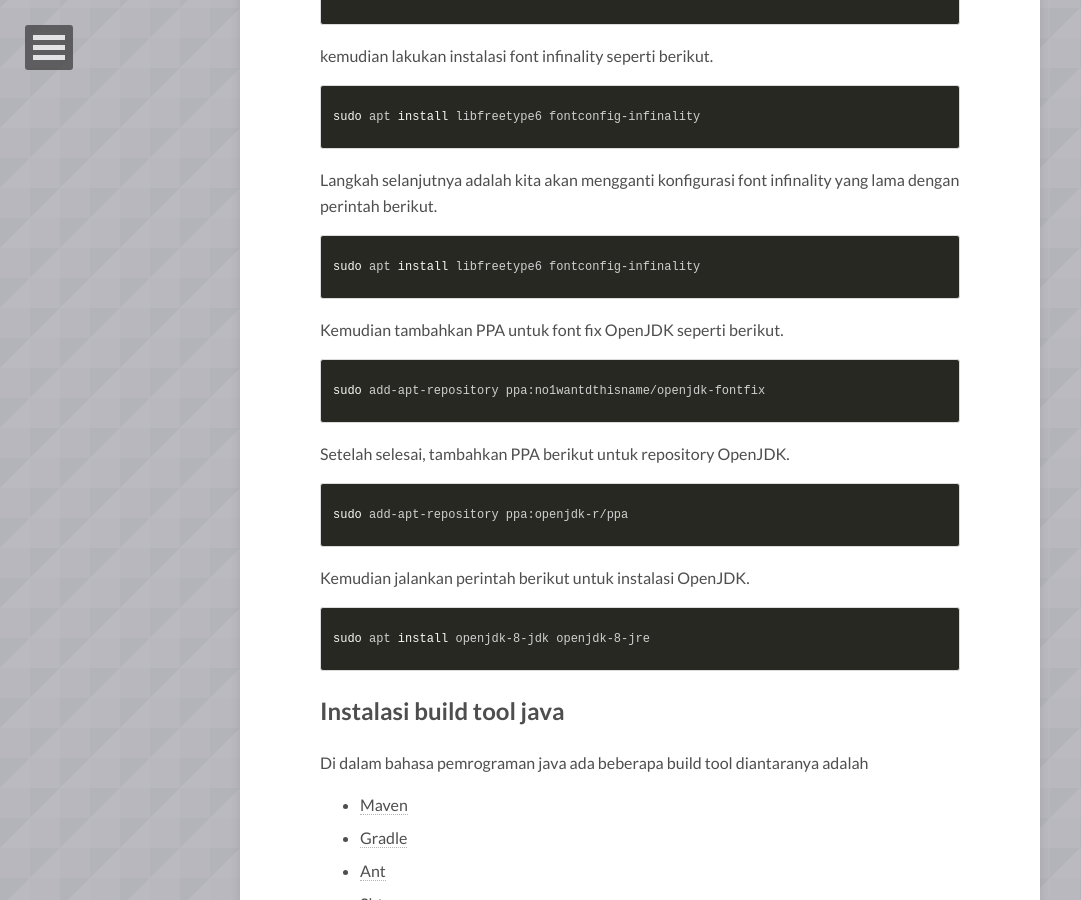
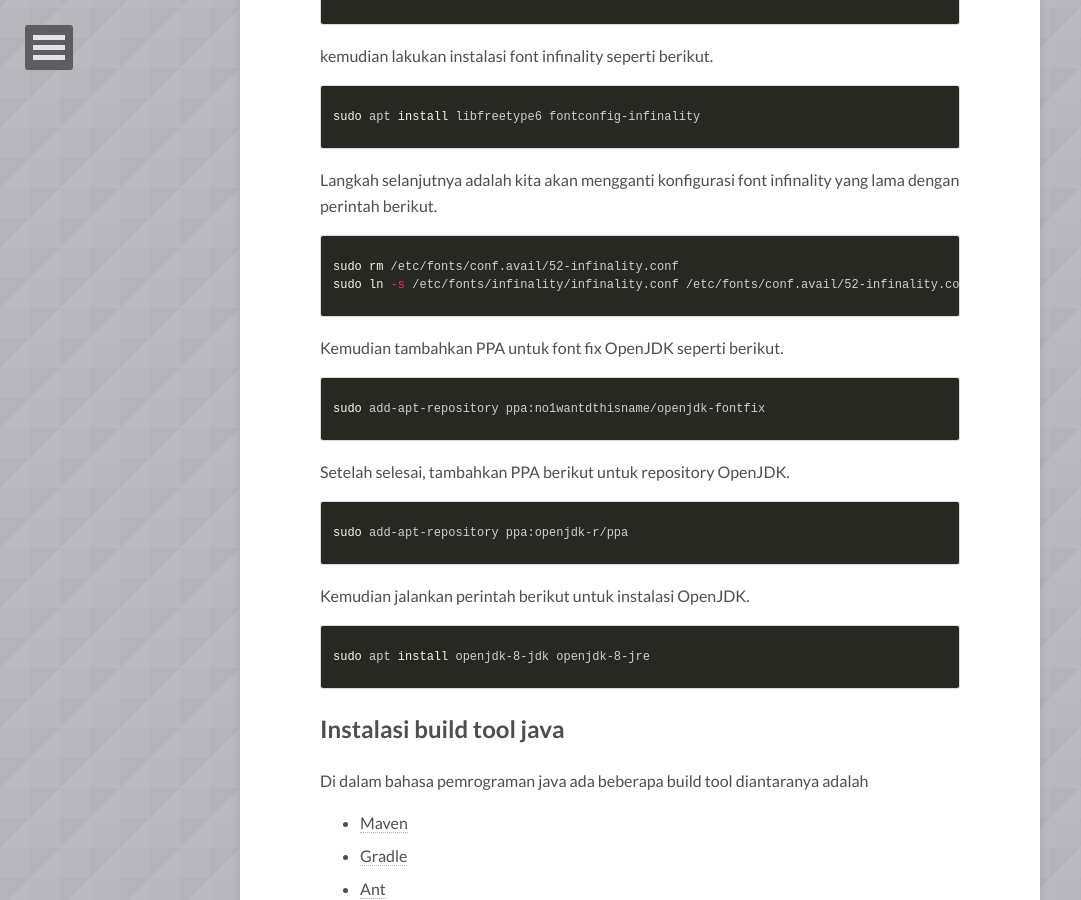
Before and after one commit to tanihub/RizkiMufrizal.github.io, a Jekyll site: the page built from _posts/2015-07-22-instalasi-perlengkapan-coding-java.markdown, in a window 1280 px wide and 900 px high, scrolled down 1012 px. Shown: the whole window, without its empty margins (0-1081 px from the left). Built offline with Jekyll 4.4.1, drawn with Linux system fonts in a browser that asks for light colours; nearby versions of some CDN libraries; comment, search, counter and statistics services are not loaded.

Commit message:
update artikel java

```diff
--- a/_posts/2015-07-22-instalasi-perlengkapan-coding-java.markdown
+++ b/_posts/2015-07-22-instalasi-perlengkapan-coding-java.markdown
@@ -43,7 +43,8 @@ sudo apt install libfreetype6 fontconfig-infinality
 Langkah selanjutnya adalah kita akan mengganti konfigurasi font infinality yang lama dengan perintah berikut.
 
 {% highlight bash %}
-sudo apt install libfreetype6 fontconfig-infinality
+sudo rm /etc/fonts/conf.avail/52-infinality.conf
+sudo ln -s /etc/fonts/infinality/infinality.conf /etc/fonts/conf.avail/52-infinality.conf
 {% endhighlight %}
 
 Kemudian tambahkan PPA untuk font fix OpenJDK seperti berikut.
```
